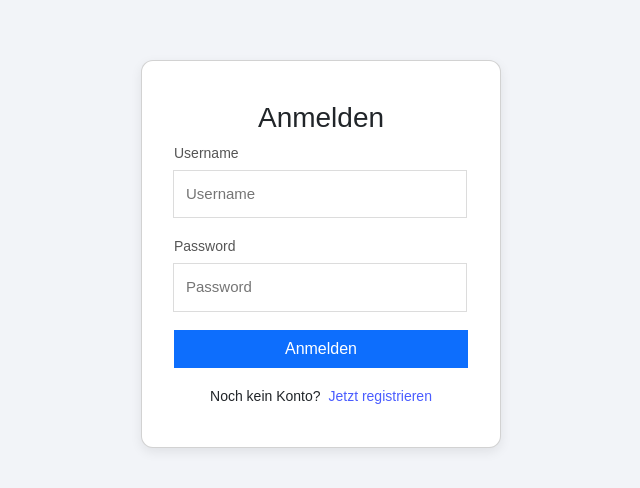
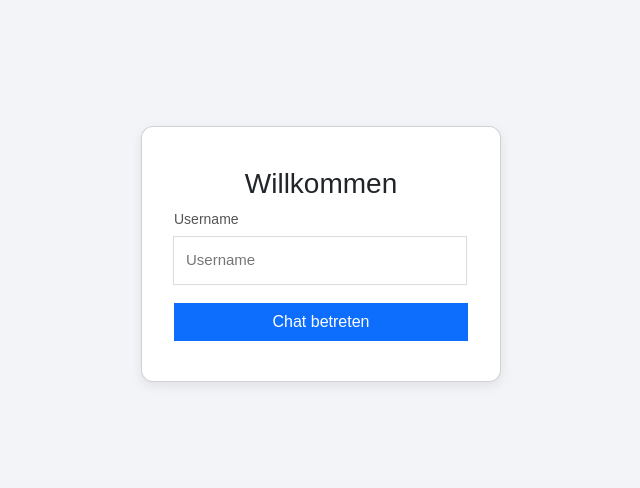
Before and after one commit to flx365/grubenfunk, a Vue app in the folder frontend/: page /login in a window 1280 px wide. Shown: the part 146-634 px from the top of the page, without its empty margins (319-959 px from the left). Built offline with nearby package versions, Linux system fonts and the light colour scheme.

Commit message:
feat(): implement user login and backend user creation

```diff
--- a/frontend/src/view/LoginView.vue
+++ b/frontend/src/view/LoginView.vue
@@ -1,36 +1,80 @@
 <script setup>
+import { ref } from 'vue'
+import { useRouter } from 'vue-router'
 
+const router = useRouter()
+
+const username = ref('')
+const loading = ref(false)
+const error = ref(null)
+
+
+const handleLogin = async () => {
+  //Leere Eingabe verhindern
+  if (!username.value.trim()) {
+    error.value = "Bitte einen Namen eingeben.";
+    return;
+  }
+
+  loading.value = true;
+  error.value = null;
+
+  try {
+    // User im Backend anlegen (POST an Python)
+    const response = await fetch("http://localhost:8000/user", {
+      method: "POST",
+      headers: {
+        "Content-Type": "application/json"
+      },
+      body: JSON.stringify({
+        username: username.value
+      })
+    });
+    const data = await response.json();
+    // Prüfen ob wir eine ID zurückbekommen haben
+    if (data.ID) {
+      // User Daten speichern für die ChatView
+      const userObject = {
+        id: data.ID,
+        name: username.value
+      };
+      localStorage.setItem("chat_user", JSON.stringify(userObject));
+      // Weiterleitung zum Chat
+      await router.push('/chat');
+    } else {
+      console.error("Server Antwort:", data);
+      error.value = "Fehler: Konnte User nicht anlegen.";
+    }
+  } catch (e) {
+    console.error(e);
+    error.value = "Verbindung zum Server fehlgeschlagen.";
+  } finally {
+    loading.value = false;
+  }
+};
 </script>
 
 <template>
   <div class="login-page">
     <div class="card">
-      <h2>Anmelden</h2>
+      <h2>Willkommen</h2>
 
       <div class="input-group username-group">
         <label for="username">Username</label>
         <input
           id="username"
+          v-model="username"
+          @keyup.enter="handleLogin"
           type="text"
           placeholder="Username"
+          :disabled="loading"
         />
       </div>
 
-      <div class="input-group password-group">
-        <label for="password">Password</label>
-        <input
-          id="password"
-          type="password"
-          placeholder="Password"
-        />
-      </div>
-
-      <button type="button" class="btn btn-primary w-100">Anmelden</button>
-
-      <div class="footer">
-        Noch kein Konto?
-        <router-link to="/register" class="link">Jetzt registrieren</router-link>
-      </div>
+      <button type="button"
+              class="btn btn-primary w-100"
+              @click="handleLogin">
+        Chat betreten</button>
     </div>
   </div>
 </template>
@@ -83,26 +127,8 @@ h2 {
   border-color: #5b6bff;
 }
 
-.password-group {
-  position: relative;
-}
-
-.link {
-  text-decoration: none;
-  color: #4a5cff;
-}
-
 .btn {
   border-radius: 0;
 }
 
-.footer {
-  text-align: center;
-  margin-top: 18px;
-  font-size: 14px;
-}
-
-.footer .link {
-  margin-left: 4px;
-}
 </style>
--- a/frontend/src/view/TestView.vue
+++ b/frontend/src/view/TestView.vue
@@ -3,8 +3,8 @@ import { useRouter } from 'vue-router'
 import {ref, onMounted} from "vue";
 
 const router = useRouter()
-const goToChat = () => {
-  router.push('/chat')
+const goToLogin = () => {
+  router.push('/login')
 }
 
 const backendResponse = ref(null)
@@ -29,8 +29,8 @@ onMounted(async () => {
     <pre>{{ backendResponse }}</pre>
   </div>
   <div class="container mt-4"> <div class="mb-4">
-      <button @click="goToChat" class="btn btn-primary">
-        Zum Chat gehen
+      <button @click="goToLogin" class="btn btn-primary">
+        Zum Login gehen
       </button>
     </div>
   </div>
```
Also changed, not shown: 1 other file (tests, documents, lock files or other folders).
